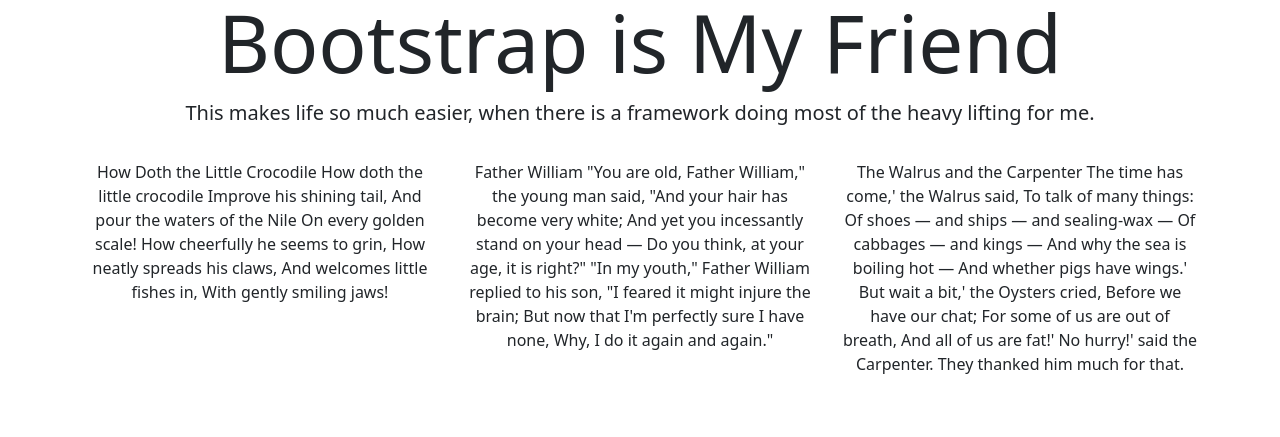
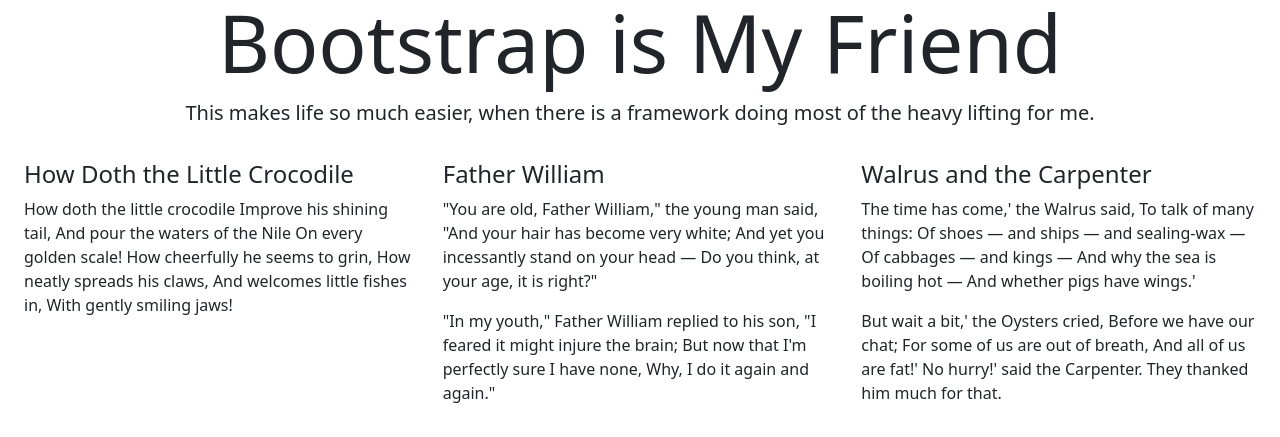
Before and after one commit to o2-forbes/Worksheet-2, a plain HTML site: page 23_24_SecondBootstrap5CodeSheetempty/index.html in a window 1280 px wide. Shown: the part 742-1179 px from the top of the page. Before the commit the page ends 1134 px from the top, so only its background shows below. Drawn offline with Linux system fonts and the light colour scheme.

Commit message:
Update index.html

```diff
--- a/23_24_SecondBootstrap5CodeSheetempty/index.html
+++ b/23_24_SecondBootstrap5CodeSheetempty/index.html
@@ -120,23 +120,21 @@
 
         </div>
 
-        <div class="container text-center">
+        <div class="container-fluid">
             <div class="row">
               <div class="col">
-                How Doth the Little Crocodile
-How doth the little crocodile Improve his shining tail, And pour the waters of the Nile On every golden scale! How cheerfully he seems to grin, How neatly spreads his claws, And welcomes little fishes in, With gently smiling jaws!
+                <h4>How Doth the Little Crocodile</h4>
+                <p>How doth the little crocodile Improve his shining tail, And pour the waters of the Nile On every golden scale! How cheerfully he seems to grin, How neatly spreads his claws, And welcomes little fishes in, With gently smiling jaws!</p>
               </div>
               <div class="col">
-                Father William
-"You are old, Father William," the young man said, "And your hair has become very white; And yet you incessantly stand on your head — Do you think, at your age, it is right?"
-
-"In my youth," Father William replied to his son, "I feared it might injure the brain; But now that I'm perfectly sure I have none, Why, I do it again and again."
+                <h4>Father William</h4>
+                <p>"You are old, Father William," the young man said, "And your hair has become very white; And yet you incessantly stand on your head — Do you think, at your age, it is right?"</p>
+                <p>"In my youth," Father William replied to his son, "I feared it might injure the brain; But now that I'm perfectly sure I have none, Why, I do it again and again."</p>
               </div>
               <div class="col">
-                The Walrus and the Carpenter
-The time has come,' the Walrus said, To talk of many things: Of shoes — and ships — and sealing-wax — Of cabbages — and kings — And why the sea is boiling hot — And whether pigs have wings.'
-
-But wait a bit,' the Oysters cried, Before we have our chat; For some of us are out of breath, And all of us are fat!' No hurry!' said the Carpenter. They thanked him much for that.
+               <h4>Walrus and the Carpenter</h4>
+                <p>The time has come,' the Walrus said, To talk of many things: Of shoes — and ships — and sealing-wax — Of cabbages — and kings — And why the sea is boiling hot — And whether pigs have wings.'</p>
+                <p>But wait a bit,' the Oysters cried, Before we have our chat; For some of us are out of breath, And all of us are fat!' No hurry!' said the Carpenter. They thanked him much for that.</p>
               </div>
             </div>
           </div>
```
